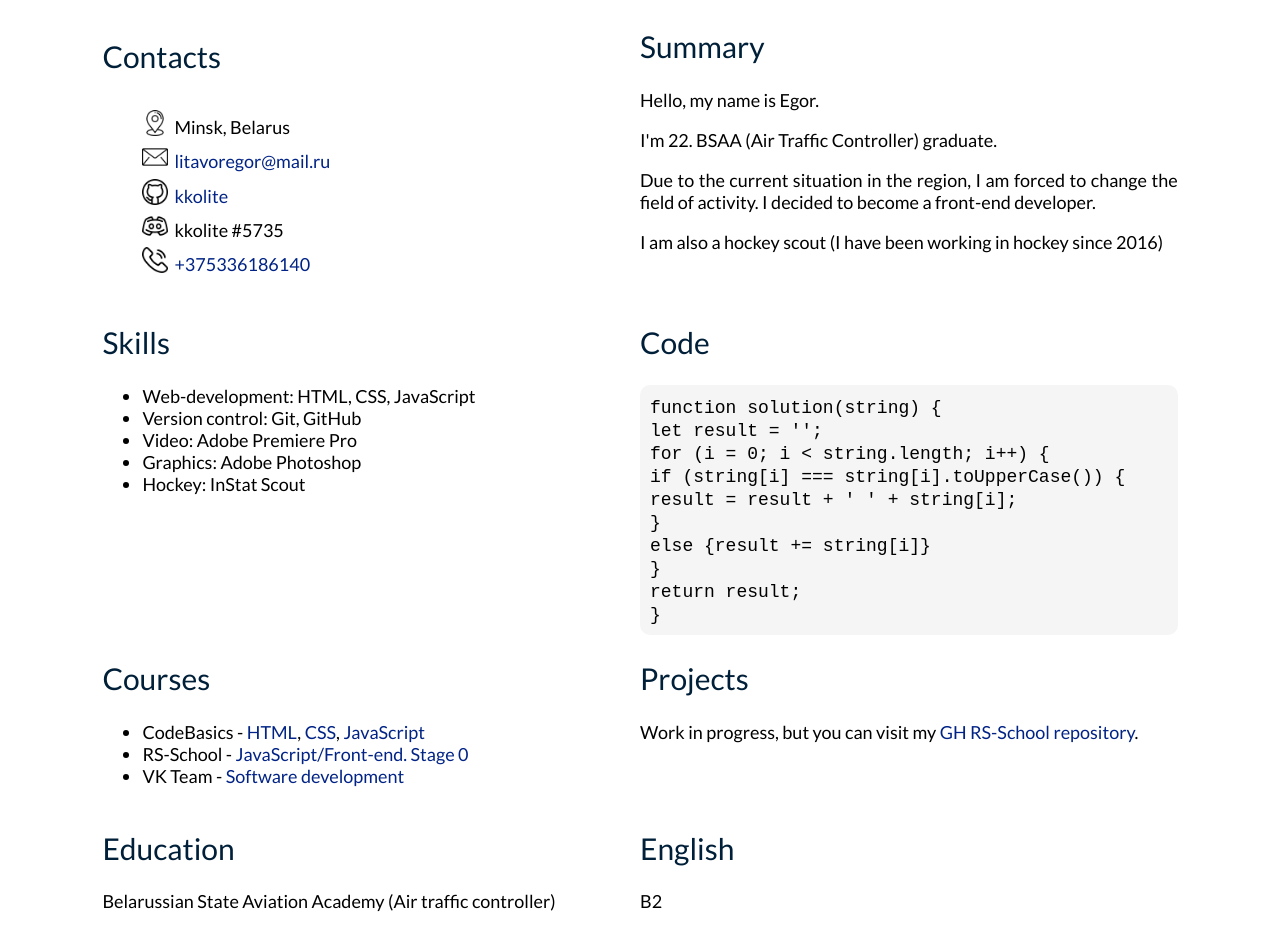
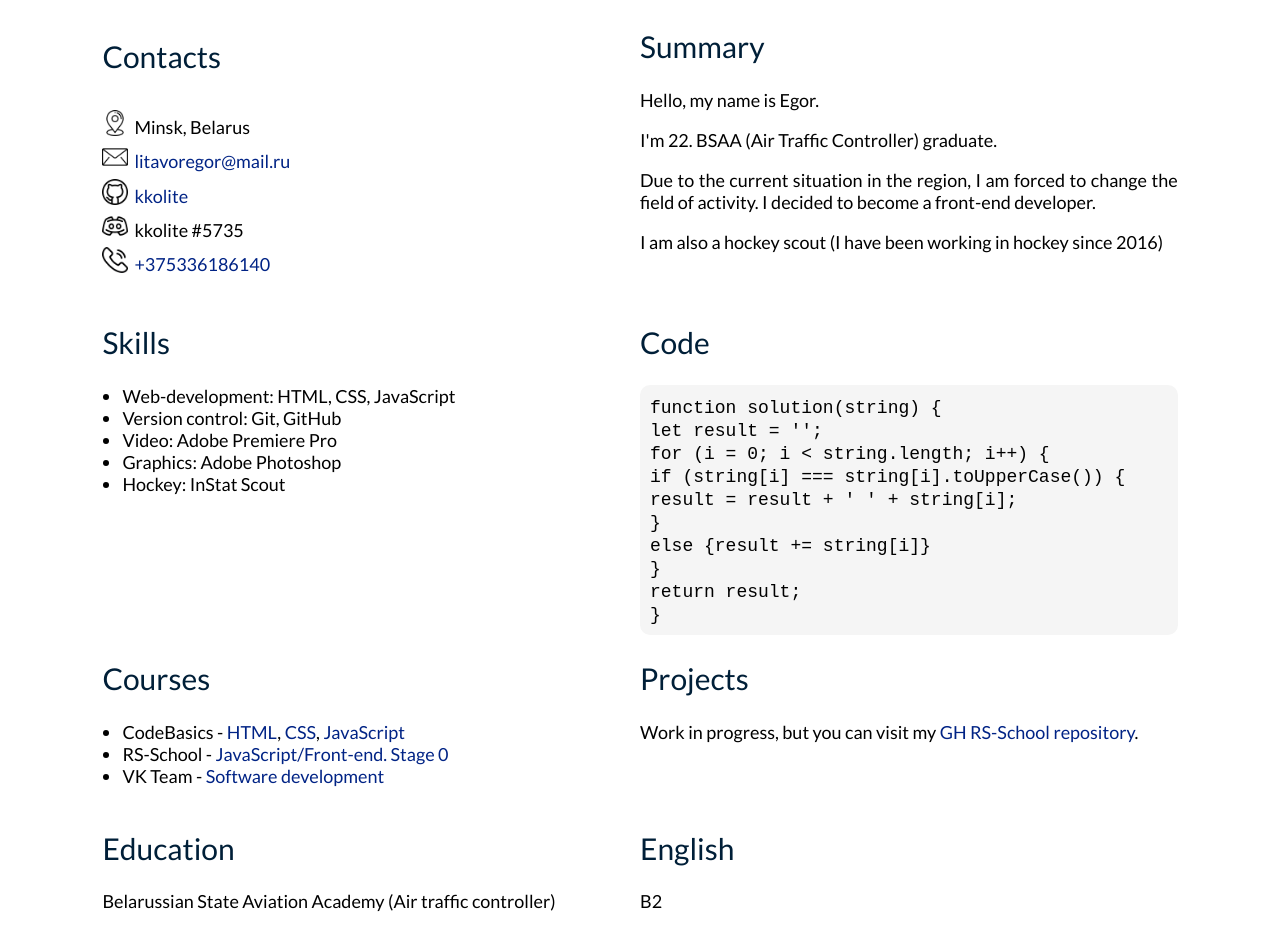
Before and after one commit to kkolite/rss-cv, a plain HTML site: page index.html in a window 1280 px wide. Shown: the part 509-1460 px from the top of the page. Drawn offline with Linux system fonts and the light colour scheme.

Commit message:
fix: new style

```diff
--- a/style.css
+++ b/style.css
@@ -104,7 +104,15 @@ html {
 }
 .contacts {
   list-style-type: none;
-  padding-left: -8%;
+  padding: 0;
+}
+.skills {
+  padding: 0;
+  margin-left: 20px;
+}
+.courses {
+  padding: 0;
+  margin-left: 20px;
 }
 .header {
   background-color:azure;
```
